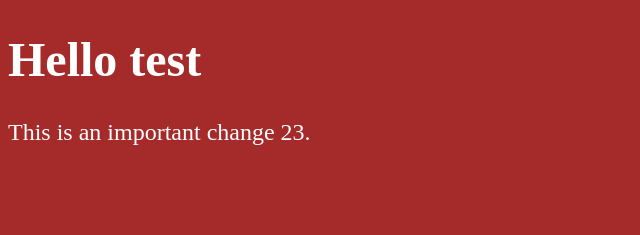
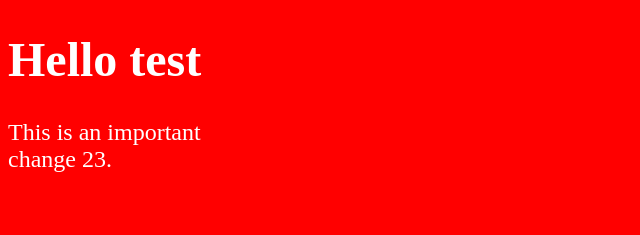
Before and after one commit to peesen87/superhi, a plain HTML site: page index.html in a window 1280 px wide. Shown: the whole page, without its empty margins (0-640 px from the left). Drawn offline with Linux system fonts and the light colour scheme.

Commit message:
body height

```diff
--- a/style.css
+++ b/style.css
@@ -1,5 +1,6 @@
 body {
-  background-color: brown;
+  background-color: red;
   color: white;
+  width: 200px; height: 200px;
   font-size: 24px;
 }
```
